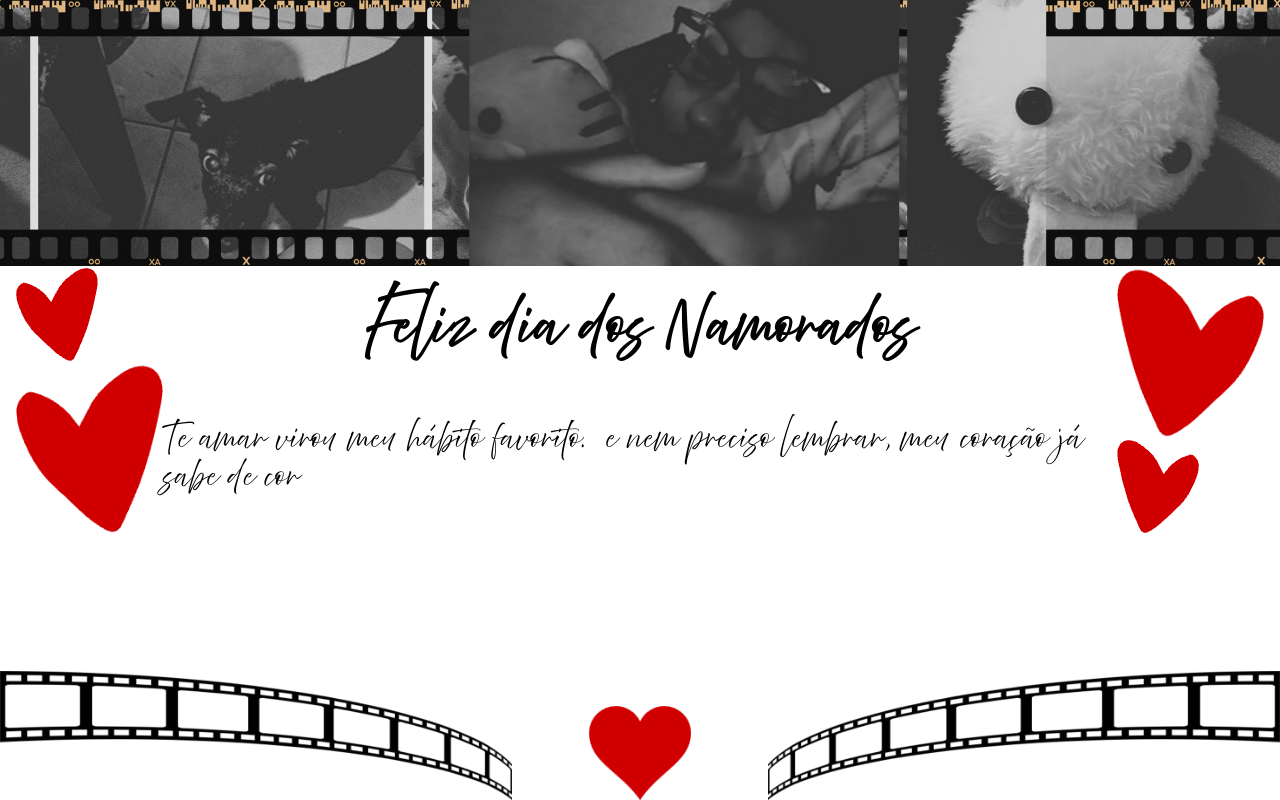
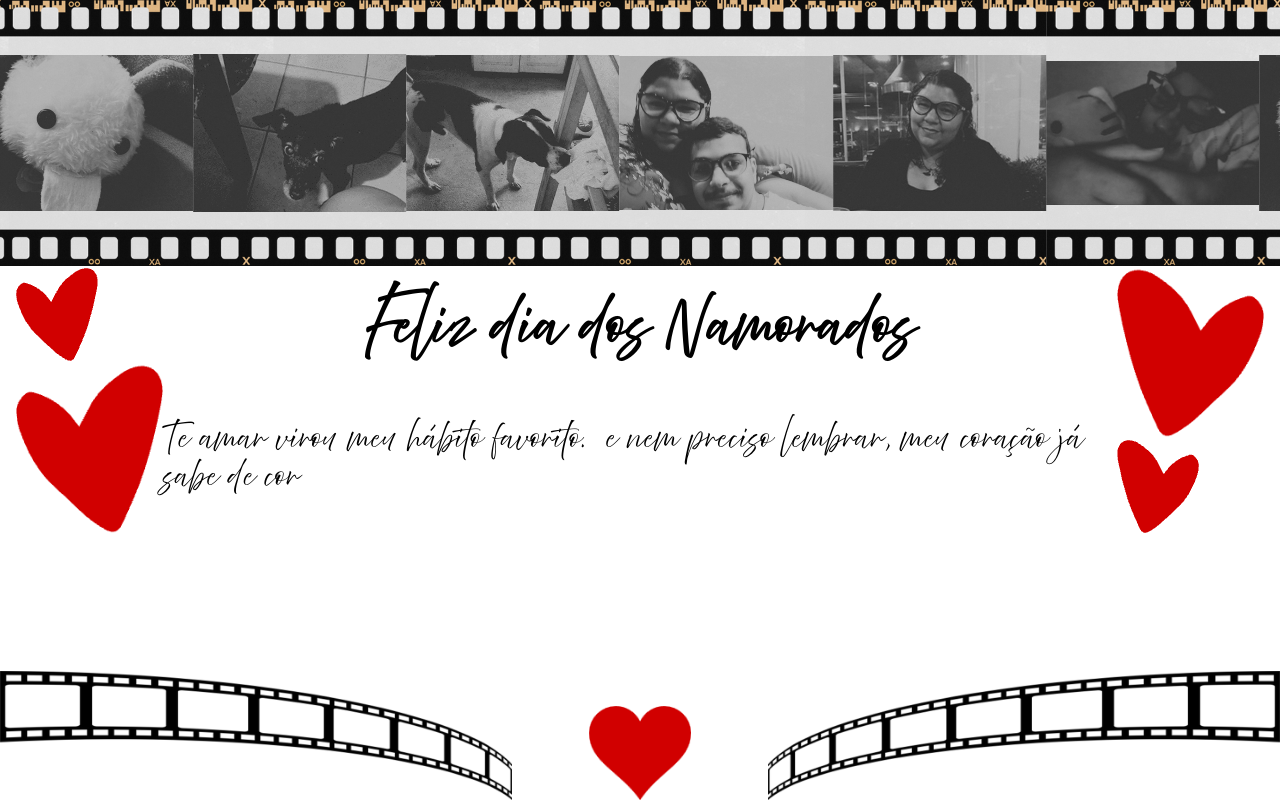
Before and after one commit to johnyjunior123/formybrother, a Next.js app: page /tudo/porque/eu/te/amo in a window 1280 px wide. Built offline with nearby package versions, Linux system fonts and the light colour scheme.

Commit message:
fix: fixed key-props error

```diff
--- a/components/header-cine-.tsx
+++ b/components/header-cine-.tsx
@@ -29,12 +29,14 @@ export function HeaderCine() {
                         fill
                         className="object-cover"
                     />
-                    <div className="flex flex-1 inset-0 flex justify-center items-center gap-2"> {
-                        [Amor, Coracao, Coracoes, Folha, Gato, Estrela].map((img) => (
-                            <Image src={img} alt="" className='w-full' />
+                    {
+                        [Amor, Coracao, Coracoes, Folha, Gato, Estrela].map((img, i) => (
+                            <div key={i} className="flex flex-1 inset-0 flex justify-center items-center gap-2">
+                                <Image src={img} alt="" className='w-full' />
+                            </div>
                         ))
                     }
-                    </div>
+
                 </div>
 
                 <div className="flex relative w-screen h-full">
@@ -44,12 +46,13 @@ export function HeaderCine() {
                         fill
                         className="object-cover"
                     />
-                    <div className="flex flex-1 inset-0 flex justify-center items-center gap-2"> {
-                        [Amor, Coracao, Coracoes, Folha, Gato, Estrela].map((img) => (
-                            <Image src={img} alt="" className='w-full' />
+                    {
+                        [Amor, Coracao, Coracoes, Folha, Gato, Estrela].map((img, i) => (
+                            <div key={i} className="flex flex-1 inset-0 flex justify-center items-center gap-2">
+                                <Image src={img} alt="" className='w-full' />
+                            </div>
                         ))
                     }
-                    </div>
                 </div>
             </motion.div>
         </header>
--- a/components/login.tsx
+++ b/components/login.tsx
@@ -8,7 +8,7 @@ import { useRouter } from 'next/navigation';
 import { motion } from 'framer-motion'
 
 export function Login() {
-    const [senha, setSenha] = useState<String | null>(null)
+    const [senha, setSenha] = useState<string | null>(null)
     const [loading, setLoading] = useState(false)
     const { push } = useRouter()
 
```
